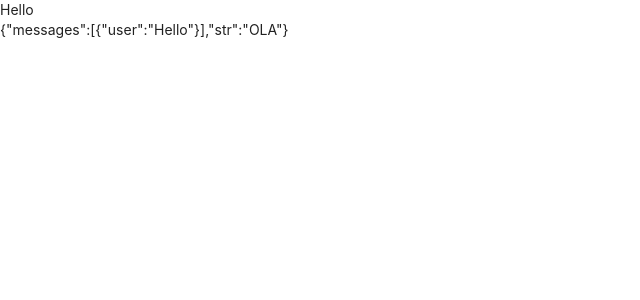
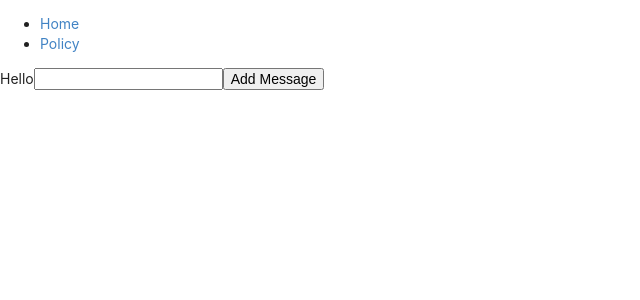
Before and after one commit to vbutrim/rushmyskills, a React (Create React App) app in the folder web/: page / in a window 1280 px wide. Shown: the top 300 px of the page, without its empty margins (0-640 px from the left). Built offline with nearby package versions, Linux system fonts and the light colour scheme.

Commit message:
add stable router with Header and Main

```diff
--- a/web/src/App.tsx
+++ b/web/src/App.tsx
@@ -1,9 +1,9 @@
 import React, { Component } from 'react';
 import {connect} from 'react-redux';
 import './App.css';
-import Menu from './components/Menu';
+import {Header} from './components/Header';
+import {Main} from './components/Main';
 import MenuContainer from './components/MenuContainer';
-import logo from './logo.svg';
 import {AppState} from './store';
 import {sendMessage} from './store/system/actions';
 import {State} from './store/system/types';
@@ -26,8 +26,8 @@ class App extends React.Component<ReduxType> {
 
     return (
       <div>
-        <MenuContainer />
-        {JSON.stringify(system)}
+        <Header />
+        <Main />
       </div>
     );
   }
--- /dev/null
+++ b/web/src/components/Header.tsx
@@ -0,0 +1,13 @@
+import React from 'react';
+import {Link} from 'react-router-dom';
+
+export const Header = () => (
+    <header>
+        <nav>
+            <ul>
+                <li><Link to={'/'}>Home</Link></li>
+                <li><Link to={'/policy'}>Policy</Link></li>
+            </ul>
+        </nav>
+    </header>
+);
--- /dev/null
+++ b/web/src/components/Main.tsx
@@ -0,0 +1,19 @@
+import React from 'react';
+import {Route, Switch} from 'react-router';
+import MenuContainer from './MenuContainer';
+
+
+export const Main = () => (
+    <main>
+        <Switch>
+            <Route exact path ="/" component={MenuContainer}/>
+            <Route path="/policy" component={Policy} />
+        </Switch>
+    </main>
+);
+
+const Policy = () => (
+    <div>
+        <h1>It's a policy, baby!</h1>
+    </div>
+);
--- a/web/src/components/Menu.tsx
+++ b/web/src/components/Menu.tsx
@@ -10,6 +10,8 @@ class Menu extends React.Component<MenuProps> {
         return (
             <div>
                 {this.props.my.user}
+                <input />
+                <button>Add Message</button>
             </div>
         );
     }
--- a/web/src/index.tsx
+++ b/web/src/index.tsx
@@ -1,16 +1,19 @@
 import React from 'react';
 import ReactDOM from 'react-dom';
-import { Provider } from 'react-redux';
-import {combineReducers, createStore} from 'redux';
+import {Provider} from 'react-redux';
+import {BrowserRouter} from 'react-router-dom';
 import App from './App';
 import './index.css';
 import * as serviceWorker from './serviceWorker';
 import store from './store';
-import {mainReducer} from './store/system/reducers';
 
-ReactDOM.render(<Provider store={store}>
-  <App />
-</Provider>, document.getElementById('root'));
+ReactDOM.render(
+    <Provider store={store}>
+        <BrowserRouter>
+            <App/>
+        </BrowserRouter>
+    </Provider>,
+    document.getElementById('root'));
 
 // If you want your app to work offline and load faster, you can change
 // unregister() to register() below. Note this comes with some pitfalls.
```
